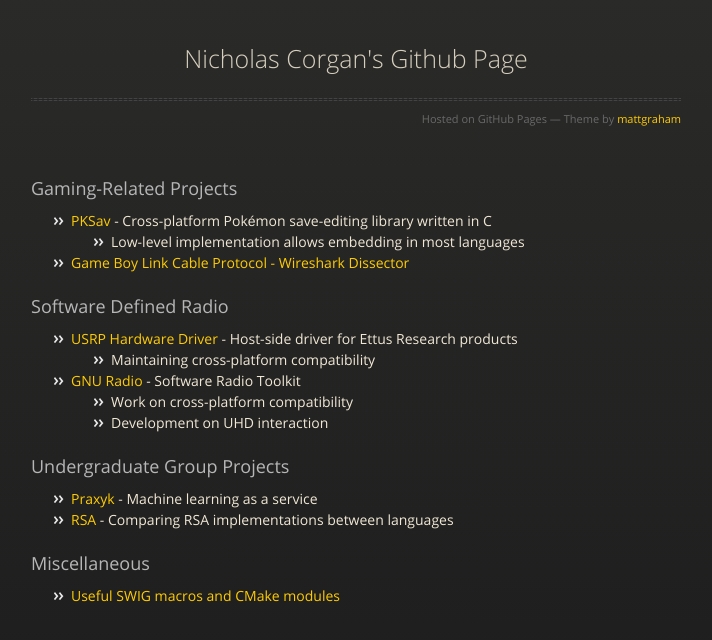
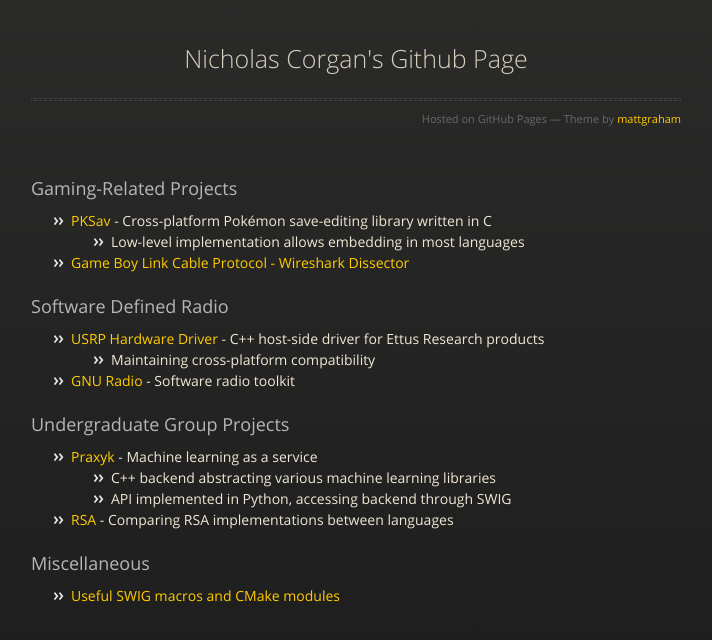
Before and after one commit to ncorgan/ncorgan.github.io, a plain HTML site: page index.html in a window 1280 px wide. Shown: the whole page, without its empty margins (284-996 px from the left). Drawn offline with Linux system fonts and the light colour scheme.

Commit message:
Descriptions

```diff
--- a/index.html
+++ b/index.html
@@ -41,15 +41,11 @@
 <br>
 <h3><a name="description" class="anchor" href="#sdr"><span class="octicon octicon-link"></span></a>Software Defined Radio</h3>
 <ul>
-    <li><a href="https://github.com/EttusResearch/uhd">USRP Hardware Driver</a> - Host-side driver for Ettus Research products</li>
+    <li><a href="https://github.com/EttusResearch/uhd">USRP Hardware Driver</a> - C++ host-side driver for Ettus Research products</li>
     <ul>
         <li>Maintaining cross-platform compatibility</li>
     </ul>
-    <li><a href="https://github.com/gnuradio/gnuradio">GNU Radio</a> - Software Radio Toolkit</li>
-    <ul>
-        <li>Work on cross-platform compatibility</li>
-        <li>Development on UHD interaction</li>
-    </ul>
+    <li><a href="https://github.com/gnuradio/gnuradio">GNU Radio</a> - Software radio toolkit</li>
 </ul>
 
 <br>
@@ -57,6 +53,10 @@
 
 <ul>
     <li><a href="https://github.com/Praxyk/Praxyk">Praxyk</a> - Machine learning as a service
+    <ul>
+	<li>C++ backend abstracting various machine learning libraries</li>
+        <li>API implemented in Python, accessing backend through SWIG</li>
+    </ul>
     <li><a href="https://github.com/CMPS112-RSA/cmps112-project">RSA</a> - Comparing RSA implementations between languages
 </ul>
 
```
